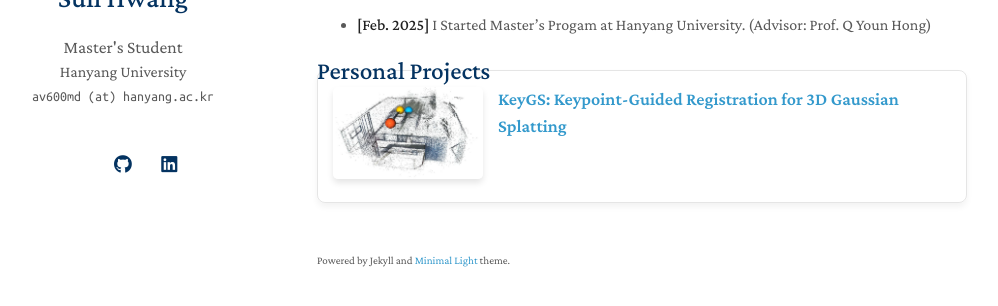
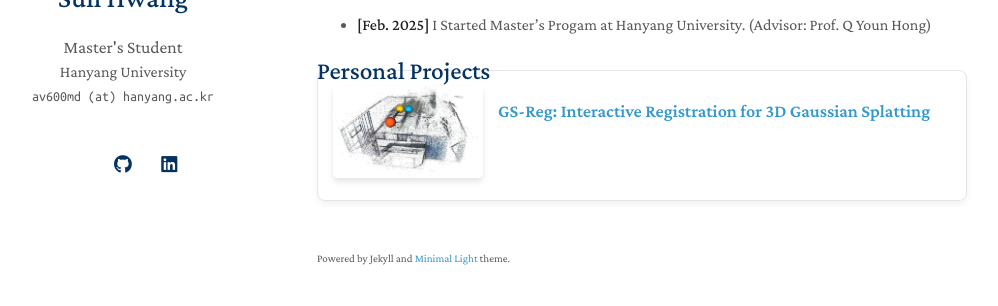
Before and after one commit to suil-hwang/suil-hwang.github.io, a Jekyll site: the page built from index.md, in a window 1280 px wide, cut to the strip 206-512 px from the top of the page. Shown: the whole strip, without its empty margins (153-1151 px from the left). Built offline with Jekyll 4.4.1, drawn with Linux system fonts in a browser that asks for light colours; a style sheet for code colours, icons or effects is not loaded; our own code applies the rules of GitHub Pages for plain Markdown files.

Commit message:
Update PersonalProjects.yml

```diff
--- a/_data/PersonalProjects.yml
+++ b/_data/PersonalProjects.yml
@@ -1,6 +1,6 @@
 main:
 
-  - title: "KeyGS: Keypoint-Guided Registration for 3D Gaussian Splatting"
+  - title: "GS-Reg: Interactive Registration for 3D Gaussian Splatting"
     description: Merges multiple 3D Gaussian Splatting scenes through interactive keypoint selection followed by alignment using SVD and adaptive ICP.
-    code: https://github.com/suil-hwang/KeyGS
+    code: https://github.com/suil-hwang/gs-reg
     image: ./assets/img/3DGS_Registration.png
```
